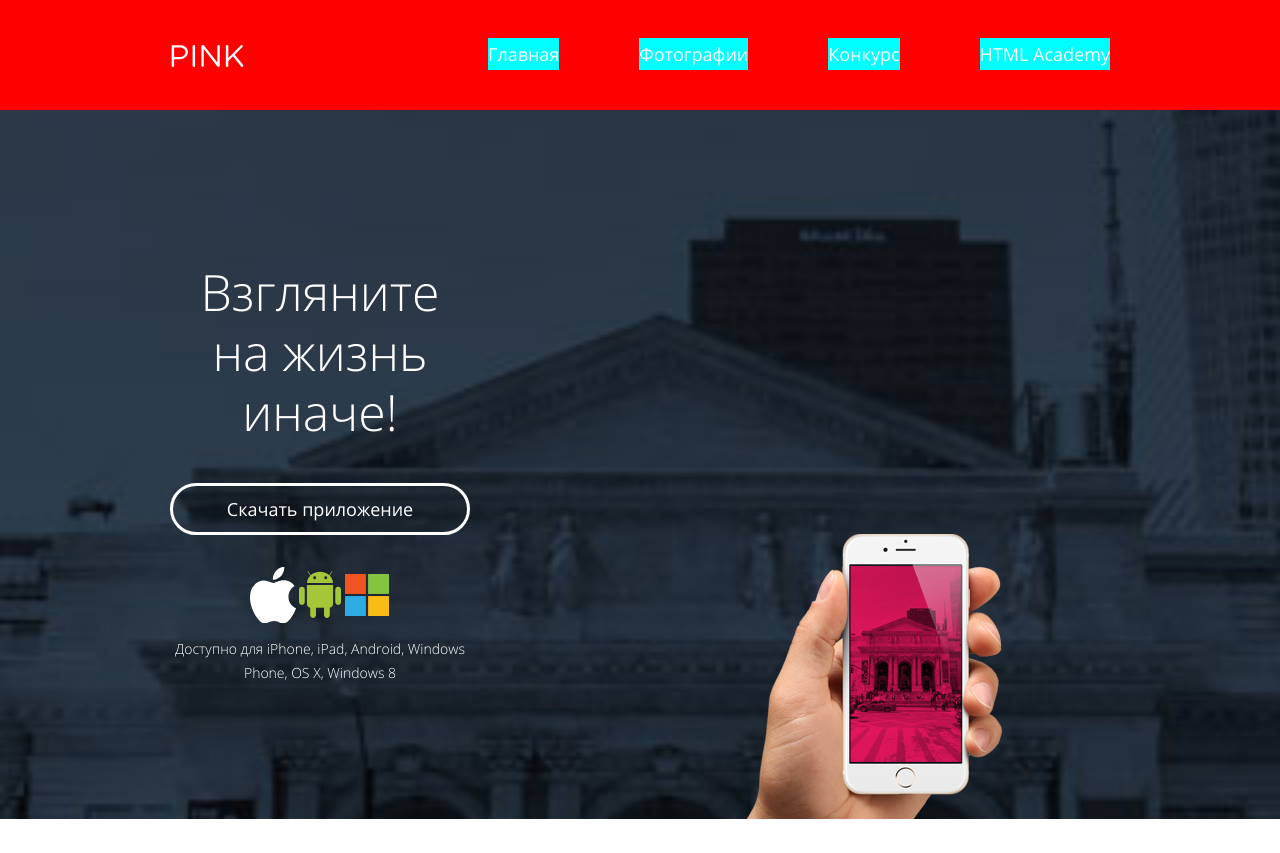
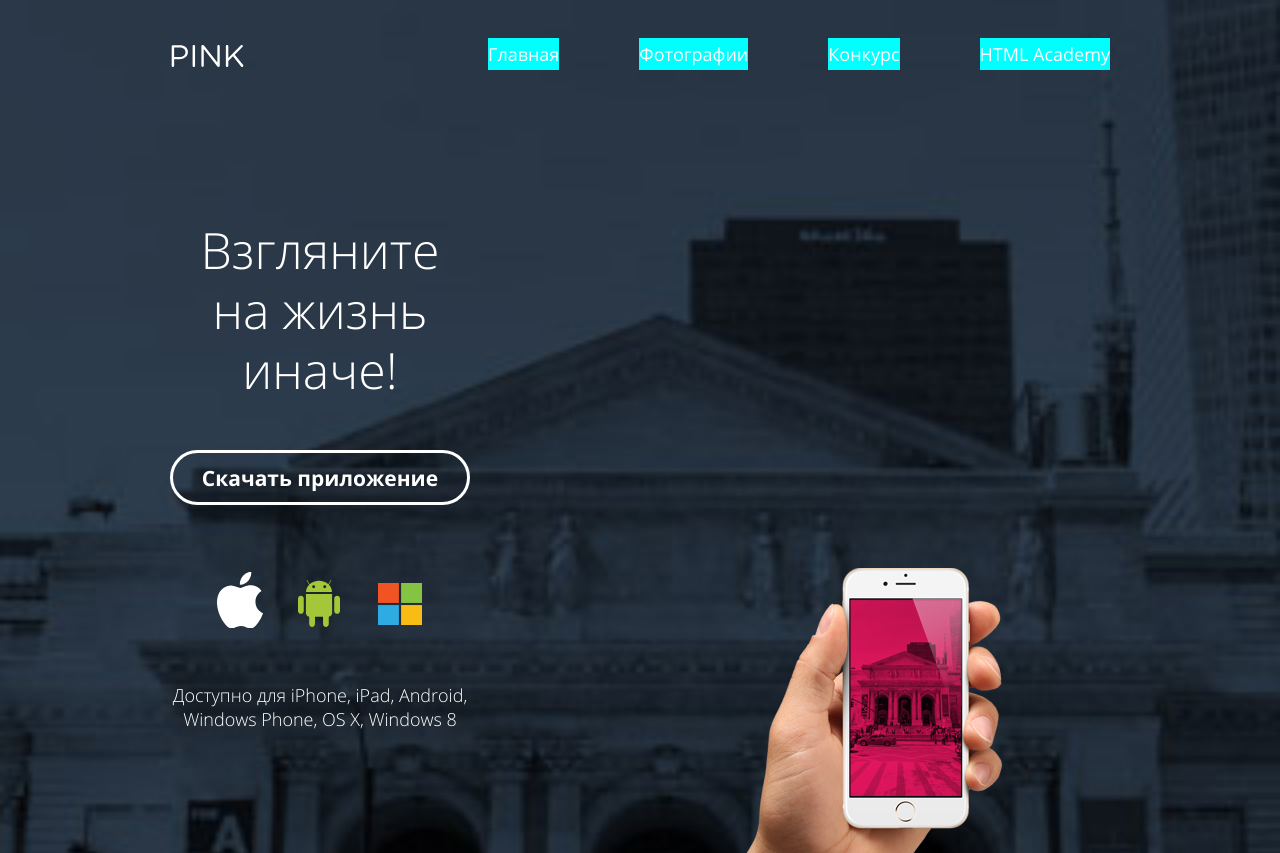
Before and after one commit to Raih07/189468-pink, a plain HTML site: page source/index.html in a window 1280 px wide. Shown: the top 853 px of the page. Drawn offline with nearby package versions, Linux system fonts and the light colour scheme; files that its build step writes are made by us from their sources.

Commit message:
Секция загрузки

```diff
--- a/source/index.html
+++ b/source/index.html
@@ -61,7 +61,7 @@
     <main class="page-main">
       <h1 class="visually-hidden">Приложение для любителей фотографии Pink</h1>
 
-      <header class="main-section">
+      <header class="main-section main-section--main">
         <div class="main-section__inner main-section__inner--main">
           <section class="downloads">
             <h2 class="downloads__slogan">Взгляните на жизнь иначе!</h2>
--- a/source/less/blocks/btn.less
+++ b/source/less/blocks/btn.less
@@ -4,6 +4,7 @@
   font-size: 18px;
   vertical-align: middle;
   text-align: center;
+  font-weight: 700;
   color: @white;
   text-decoration: none;
   cursor: pointer;
@@ -11,7 +12,7 @@
   outline: none;
 
   &--round {
-    padding: 14px 30px;
+    padding: 15.5px 20px;
     line-height: 18px;
     border: 3px solid @white;
     border-radius: 30px;
--- a/source/less/blocks/downloads.less
+++ b/source/less/blocks/downloads.less
@@ -7,7 +7,7 @@
     position: relative;
     padding: 0;
     width: 300px;
-    z-index: 1;
+    z-index: 3;
   }
 
 }
@@ -17,12 +17,19 @@
 
   @media (min-width: @width-tablets) {
     display: block;
+    width: 210px;
+    margin: 0 auto;
+    margin-bottom: 31px;
+
     font-size: 40px;
     line-height: 48px;
     font-weight: 300;
   }
 
   @media (min-width: @width-desktop) {
+    width: 255px;
+    margin-bottom: 50px;
+
     font-size: 50px;
     line-height: 60px;
   }
@@ -32,6 +39,15 @@
   width: 100%;
   margin-bottom: 32px;
   border-color: @white;
+
+  @media (min-width: @width-tablets) {
+    margin-bottom: 46px;
+  }
+
+  @media (min-width: @width-desktop) {
+    margin-bottom: 67px;
+    font-size: 21px;
+  }
 
   &:hover,
   &:focus {
@@ -48,10 +64,19 @@
   display: flex;
   justify-content: center;
   align-items: baseline;
+  margin-bottom: 22px;
+
+  @media (min-width: @width-tablets) {
+    margin-bottom: 36px;
+  }
+  @media (min-width: @width-desktop) {
+    margin-bottom: 55px;
+  }
 }
 
 .downloads__app-link {
   display: inline-block;
+  margin-right: 33px;
   width: 47px;
   height: 56px;
   background-repeat: no-repeat;
@@ -62,14 +87,25 @@
   }
   &--android {
     background-image: url("../../img/logo-android.svg");
+    background-position: 1px 8px;
+
   }
   &--win {
     background-image: url("../../img/logo-microsoft.svg");
+    background-position: center 11px;
+  }
+  &:last-child {
+    margin-right: 0;
   }
 }
 
 .downloads__descript {
+  .mar-pad-reset();
   font-size: @font-size;
   line-height: @line-height;
   font-weight: 300;
+
+  @media (min-width: @width-tablets) {
+    font-size: 18px;
+  }
 }
--- a/source/less/blocks/main-header.less
+++ b/source/less/blocks/main-header.less
@@ -1,18 +1,19 @@
 .main-header {
   width: 100%;
   color: @white;
-  min-height: 69px;
+  min-height: 66px;
 
   &--open {
     background-color: @dark-blue;
-    background-color: red;
+    //background-color: red;
   }
 
   &--close {
-    position: relative;
-    margin-bottom: -69px;
+    margin-bottom: -66px;
+    margin-bottom: -70px;
+
     background-color: rgba(0, 0, 0, 0.3);
-   background-color: red;
+   //background-color: red;
   }
 
   @media (min-width: @width-tablets) {
@@ -41,6 +42,7 @@
   width: 75px;
   height: 22px;
   margin: 22px 0;
+  margin-bottom: 26px;
   margin-left: 20px;
   fill: @white;
 
@@ -54,10 +56,12 @@
 
   @media (min-width: @width-tablets) {
     margin-top: 40px;
+    margin-bottom: 48px;
   }
 
   @media (min-width: @width-desktop) {
     margin-left: 0;
     margin-top: 45px;
+    margin-bottom: 22px;
   }
 }
--- a/source/less/blocks/main-nav.less
+++ b/source/less/blocks/main-nav.less
@@ -11,13 +11,13 @@
 
 .main-nav__list {
   .list-reset();
-  margin-top: 4px;
+  //margin-top: 4px;
   display: flex;
   flex-direction: column;
   display: none;
 
   @media (min-width: @width-tablets) {
-    margin-top: 26px;
+    //margin-top: 26px;
   }
 
   @media (min-width: @width-desktop) {
@@ -108,10 +108,10 @@
     opacity: 0.3;
   }
 }
-
+/*
 .main-nav--opened .main-nav__icon--open {
   display: block;
-}
+}*/
 
 .main-nav--close {
   .main-nav__icon--open {
--- a/source/less/blocks/main-section.less
+++ b/source/less/blocks/main-section.less
@@ -9,6 +9,9 @@
 
   @media (min-width: @width-tablets) {
     padding-top: 110px;
+    &--main {
+      //padding-top: 0;
+    }
   }
 }
 
@@ -21,16 +24,17 @@
   &--main {
     padding-left: 0;
     padding-right: 0;
-   // .set-container();
+    padding-bottom: 30px;
+    //.set-container();
 
     @media (min-width: @width-tablets) {
       padding-top: 90px;
-      padding-bottom: 105px;
+      padding-bottom: 110px;
     }
 
     @media (min-width: @width-desktop) {
       padding-top: 110px;
-      padding-bottom: 120px;
+      padding-bottom: 122px;
     }
 
   }
@@ -41,7 +45,7 @@
     display: block;
     height: 396px;
     width: 100%;
-    margin-bottom: 32px;
+    margin-bottom: 28px;
     background-image: url("../../img/iphone-hand-mobile@1x.png");
     background-repeat: no-repeat;
     background-position: left bottom;
```
